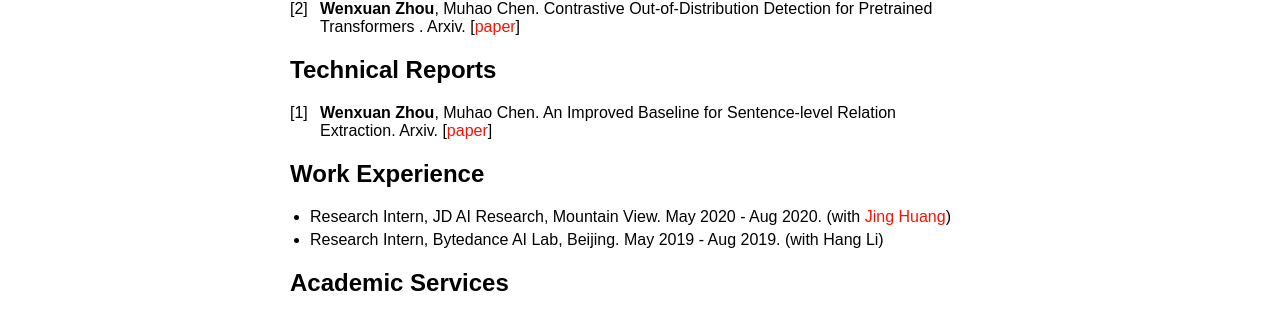
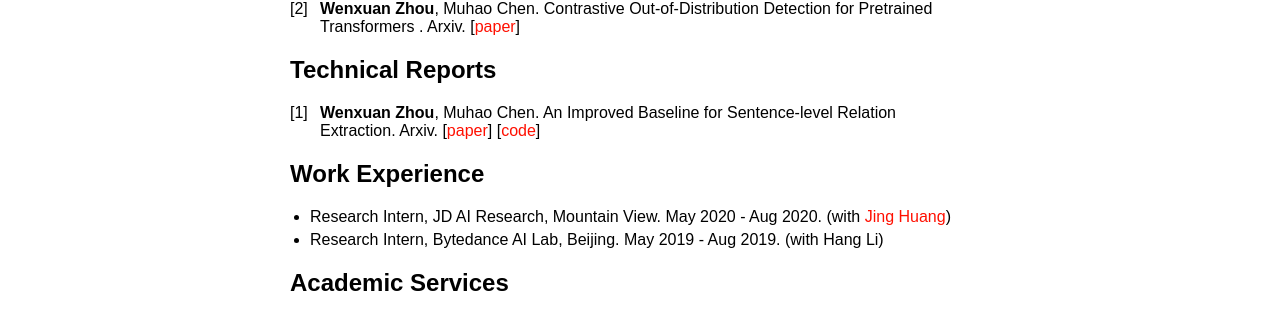
Before and after one commit to wzhouad/wzhouad.github.io, a Jekyll site: the page built from index.md, in a window 1280 px wide. Shown: the part 939-1253 px from the top of the page. Built offline with Jekyll 4.4.1, drawn with Linux system fonts in a browser that asks for light colours; our own code applies the rules of GitHub Pages for plain Markdown files.

Commit message:
Update index.md

```diff
--- a/index.md
+++ b/index.md
@@ -34,7 +34,7 @@ I'm a third-year Ph.D. student at the University of Southern California, working
 . Arxiv. \[[paper](https://arxiv.org/abs/2104.08812)\]
 
 ## Technical Reports
-1. **Wenxuan Zhou**, Muhao Chen. An Improved Baseline for Sentence-level Relation Extraction. Arxiv. \[[paper](https://arxiv.org/abs/2102.01373)\]
+1. **Wenxuan Zhou**, Muhao Chen. An Improved Baseline for Sentence-level Relation Extraction. Arxiv. \[[paper](https://arxiv.org/abs/2102.01373)\] \[[code](https://github.com/wzhouad/RE_improved_baseline)\]
 
 ## Work Experience
 * Research Intern, JD AI Research, Mountain View. May 2020 - Aug 2020. (with [Jing Huang](https://sites.google.com/view/drjinghuang))
```
